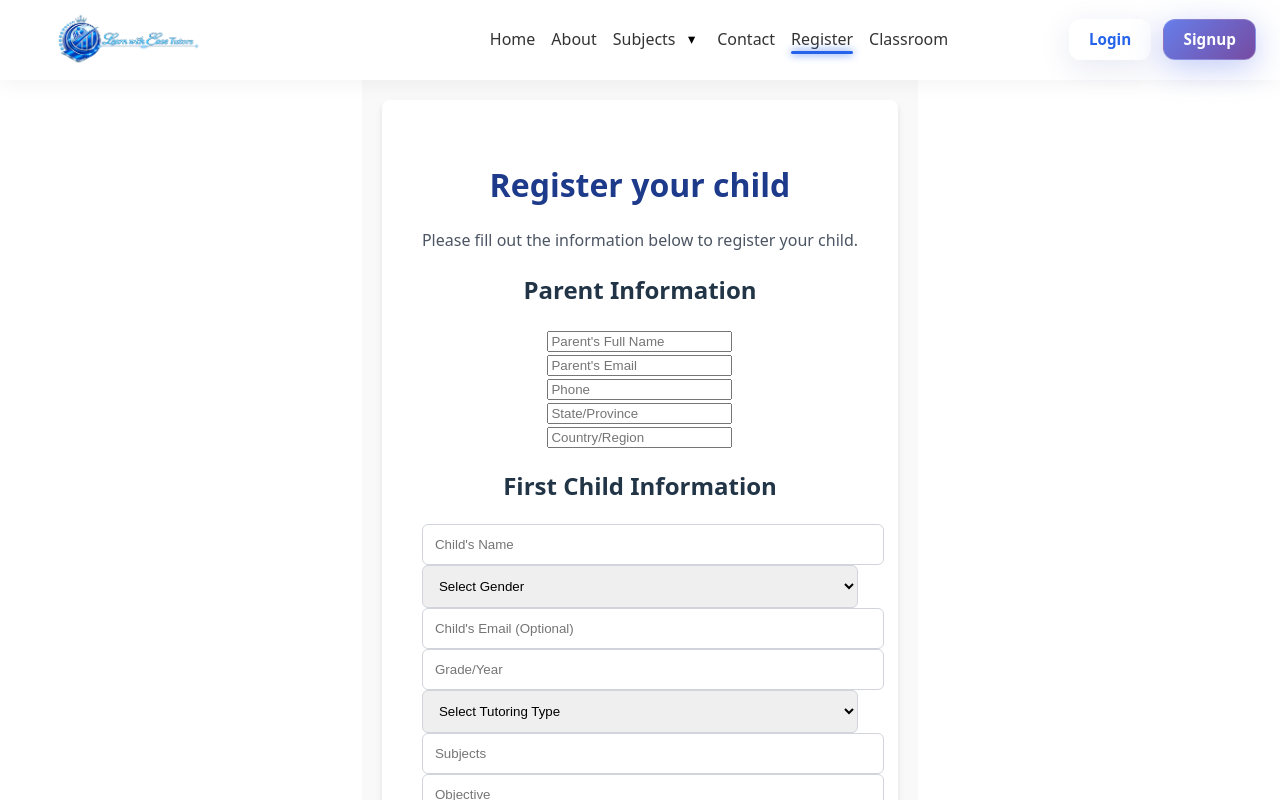
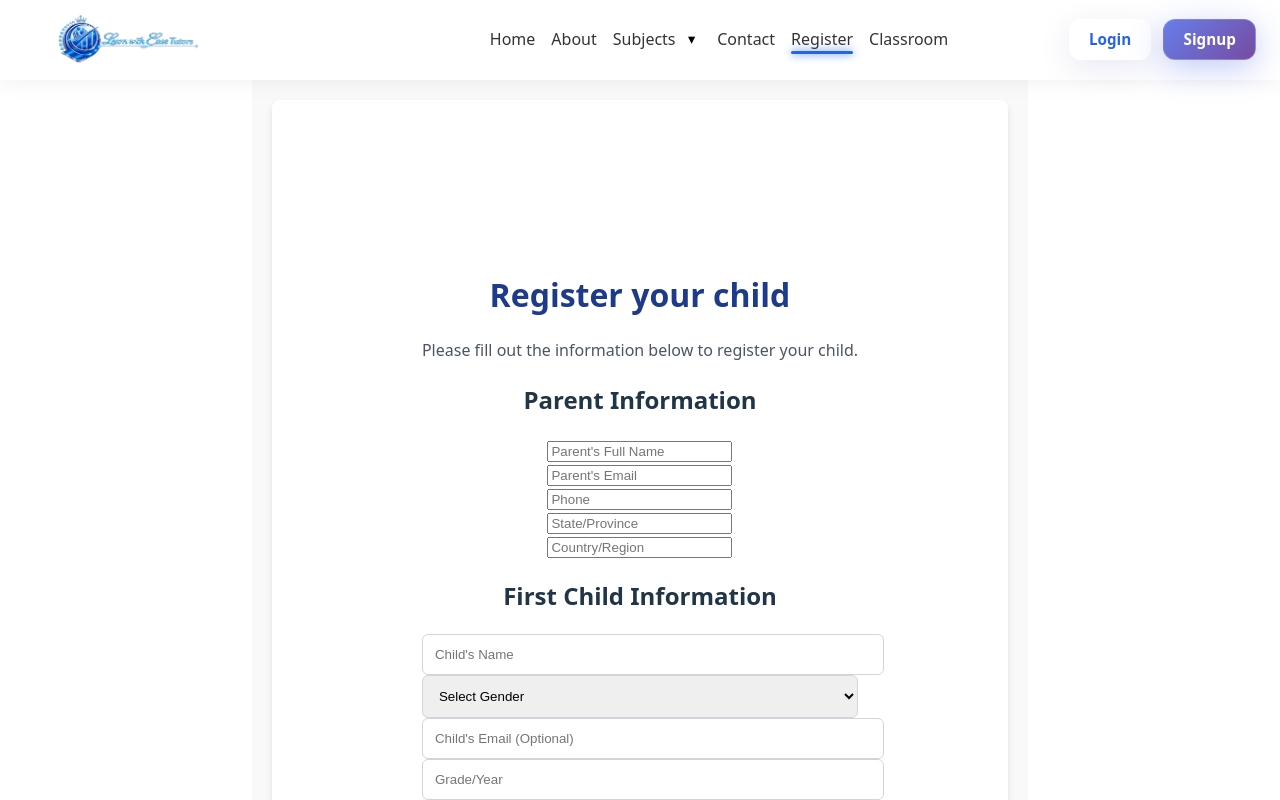
Before and after one commit to shedrackjoshua/learnwitheasetutors, a Vue app in the folder frontend/: page /register in a window 1280 px wide. Shown: the top 800 px of the page. Built offline with nearby package versions, Linux system fonts and the light colour scheme.

Commit message:
Update Changes

```diff
--- a/frontend/src/views/RegistrationView.vue
+++ b/frontend/src/views/RegistrationView.vue
@@ -350,6 +350,7 @@ const submitForm = async () => {
     box-shadow: 0 4px 6px rgba(0, 0, 0, 0.1);
     width: 100%;
     max-width: 600px;
+    overflow-y: visible;
 }
 
 .registration-details {
@@ -439,9 +440,23 @@ const submitForm = async () => {
 
 .mt-4 {
     margin-top: 1rem;
+    color: #1E3A8A;
 }
 
 .mt-6 {
     margin-top: 1.5rem;
 }
+
+@media (min-width: 768px) {
+    .registration-container {
+        min-height: 100vh;
+        display: flex;
+        align-items: center;
+        justify-content: center;
+    }
+
+    .registration-section {
+        padding: 150px;
+    }
+}
 </style>
```
